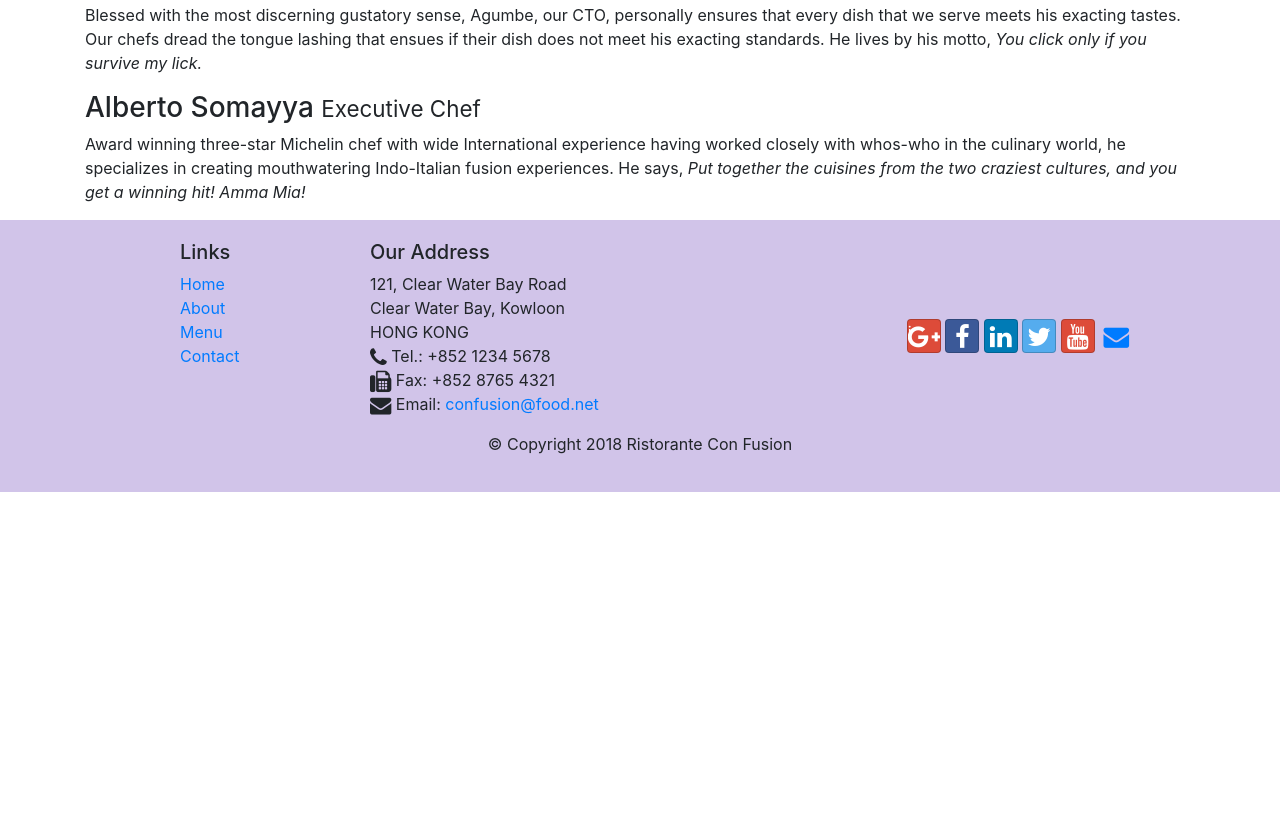
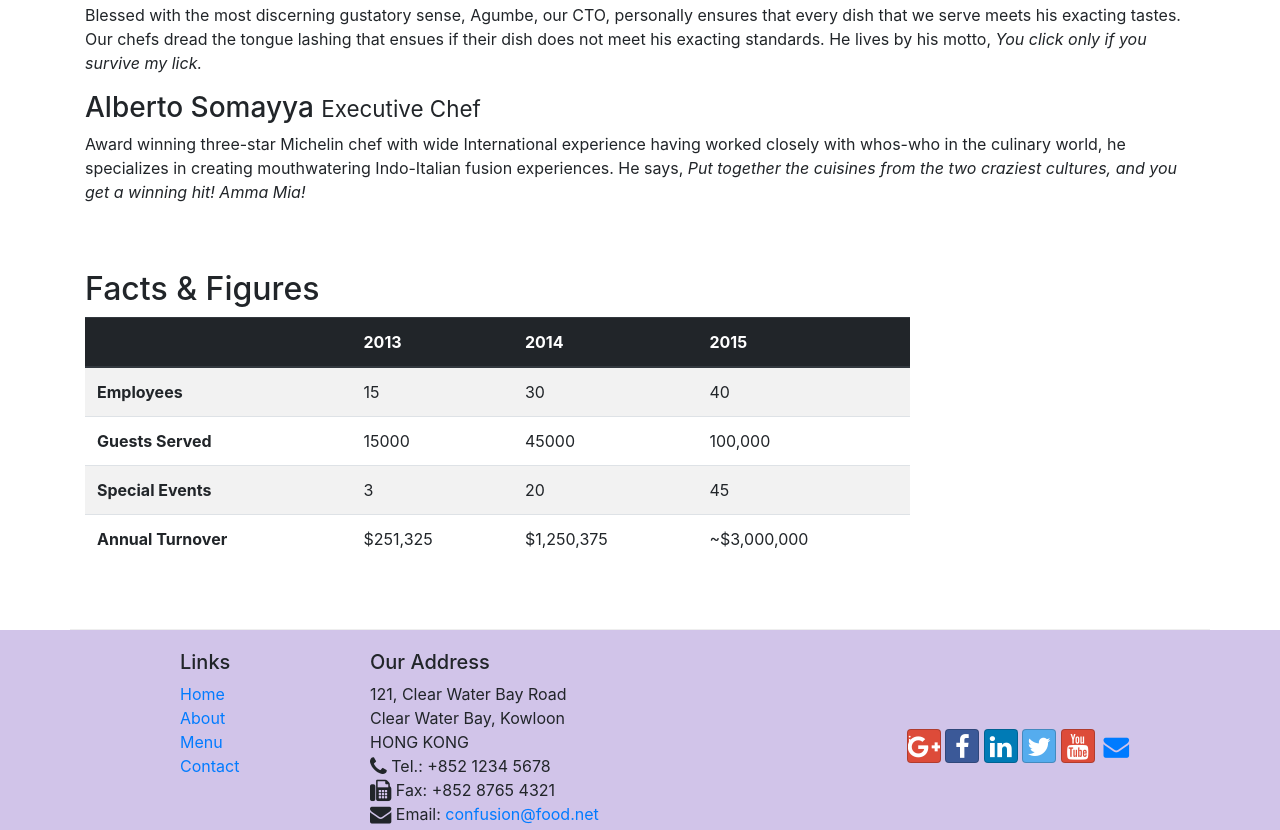
Before and after one commit to rohan2599/coursera_bootstrap, a website: page Bootstrap4/conFusion/aboutus.html in a window 1280 px wide. Shown: the part 1233-2063 px from the top of the page. Before the commit the page ends 1725 px from the top, so only its background shows below. Drawn offline with nearby package versions, Linux system fonts and the light colour scheme.

Commit message:
added table to about us

```diff
--- a/Bootstrap4/conFusion/aboutus.html
+++ b/Bootstrap4/conFusion/aboutus.html
@@ -29,7 +29,7 @@
             <li class= "nav-item"><a class ="nav-link " href="./index.html"><span class= "fa fa-home fa-lg"></span>Home</a></li>
             <li class= "nav-item active"><a class ="nav-link " href="#"><span class= "fa fa-info fa-lg"></span>About</a></li>
             <li class= "nav-item"><a class ="nav-link" href="#"><span class= "fa fa-list fa-lg"></span>Menu</a></li>
-            <li class= "nav-item"><a class ="nav-link" href="#"><span class= "fa fa-address-card fa-lg"></span>Contact</a></li>
+            <li class= "nav-item"><a class ="nav-link" href="./contactus.html"><span class= "fa fa-address-card fa-lg"></span>Contact</a></li>
             </ul>
         </div>
         </div>
@@ -66,7 +66,9 @@
                 <p>Started in 2010, Ristorante con Fusion quickly established itself as a culinary icon par excellence in Hong Kong. With its unique brand of world fusion cuisine that can be found nowhere else, it enjoys patronage from the A-list clientele in Hong Kong.  Featuring four of the best three-star Michelin chefs in the world, you never know what will arrive on your plate the next time you visit us.</p>
                 <p>The restaurant traces its humble beginnings to <em>The Frying Pan</em>, a successful chain started by our CEO, Mr. Peter Pan, that featured for the first time the world's best cuisines in a pan.</p>
             </div>
-            <div class = "col col-sm">
+            <div class = "col-sm">
+                <div class="card">
+                </div>
             </div>
         </div>
 
@@ -82,6 +84,58 @@
                 <p class="d-none d-sm-block">Blessed with the most discerning gustatory sense, Agumbe, our CTO, personally ensures that every dish that we serve meets his exacting tastes. Our chefs dread the tongue lashing that ensues if their dish does not meet his exacting standards. He lives by his motto, <em>You click only if you survive my lick.</em></p>
                 <h3>Alberto Somayya <small>Executive Chef</small></h3>
                 <p class= "d-none d-sm-block">Award winning three-star Michelin chef with wide International experience having worked closely with whos-who in the culinary world, he specializes in creating mouthwatering Indo-Italian fusion experiences. He says, <em>Put together the cuisines from the two craziest cultures, and you get a winning hit! Amma Mia!</em></p>
+            </div>
+       </div>
+
+       <div class="row row-content">
+            <div class="col-12 col-sm-9">
+
+                <h2> Facts &amp; Figures</h2>
+                <div class="table-responsive">
+                    <table class="table table-striped">
+                        <thead class="thead-dark">
+                            <tr>
+                            <th>&nbsp;</th>
+                            <th>2013</th>
+                            <th>2014</th>
+                             <th>2015</th>
+                            </tr>
+                        </thead>
+
+                        <tbody>
+                            <tr>
+                             <th>Employees</th>
+                                <td>15</td>
+                                <td>30</td>
+                                <td>40</td>
+                            </tr>
+
+                              <tr>
+                                <th>Guests Served</th>
+                                <td>15000</td>
+                                <td>45000</td>
+                                <td>100,000</td>
+                            </tr>
+                            <tr>
+                                <th>Special Events</th>
+                                <td>3</td>
+                                <td>20</td>
+                                <td>45</td>
+                            </tr>
+                            <tr>
+                                <th>Annual Turnover</th>
+                                <td>$251,325</td>
+                                <td>$1,250,375</td>
+                                <td>~$3,000,000</td>
+                            </tr>
+
+                        </tbody>
+                    </table>
+                </div>
+
+            </div>
+
+            <div class="col-12 col-sm-3">
             </div>
        </div>
 
```
Also changed, not shown: Bootstrap4/conFusion/index.html (+1 -1 lines).
